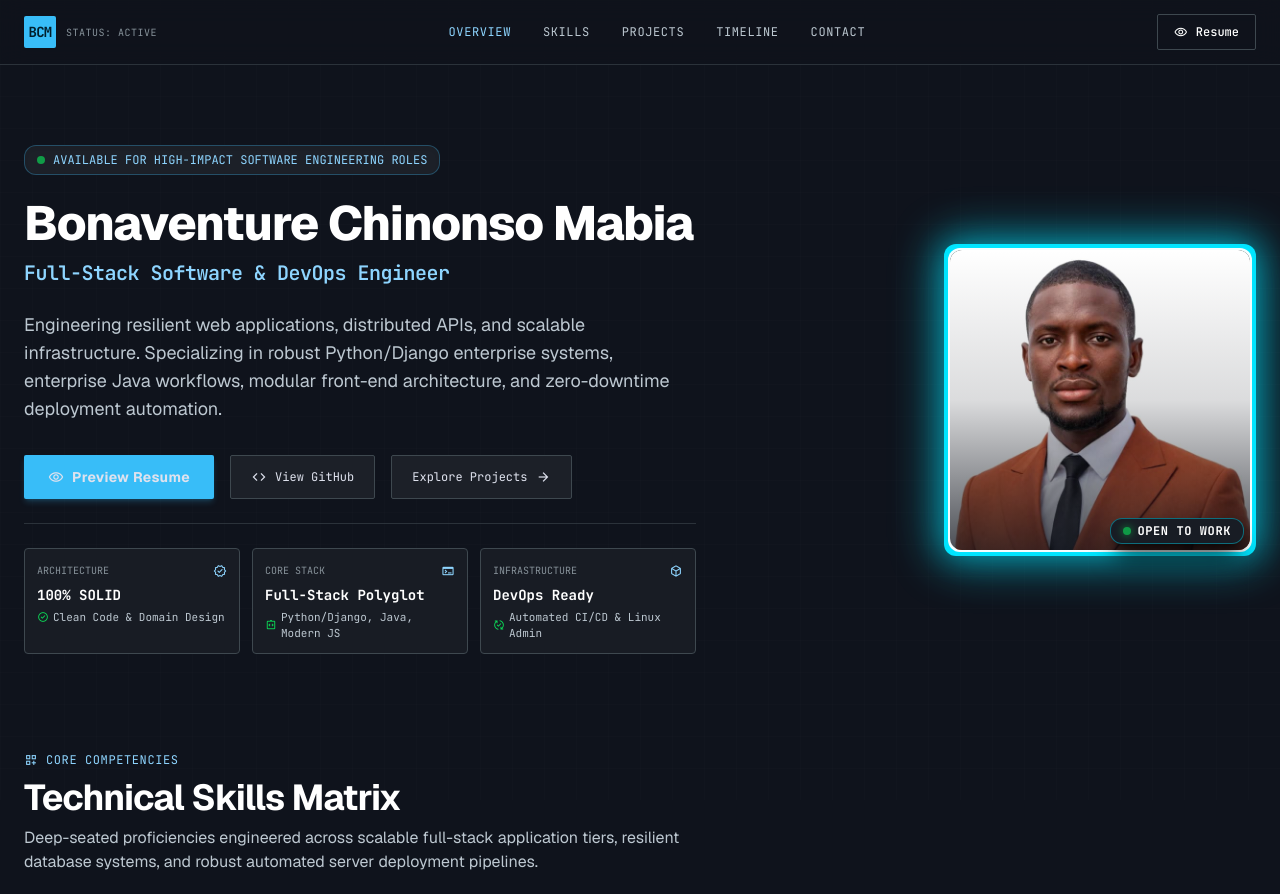
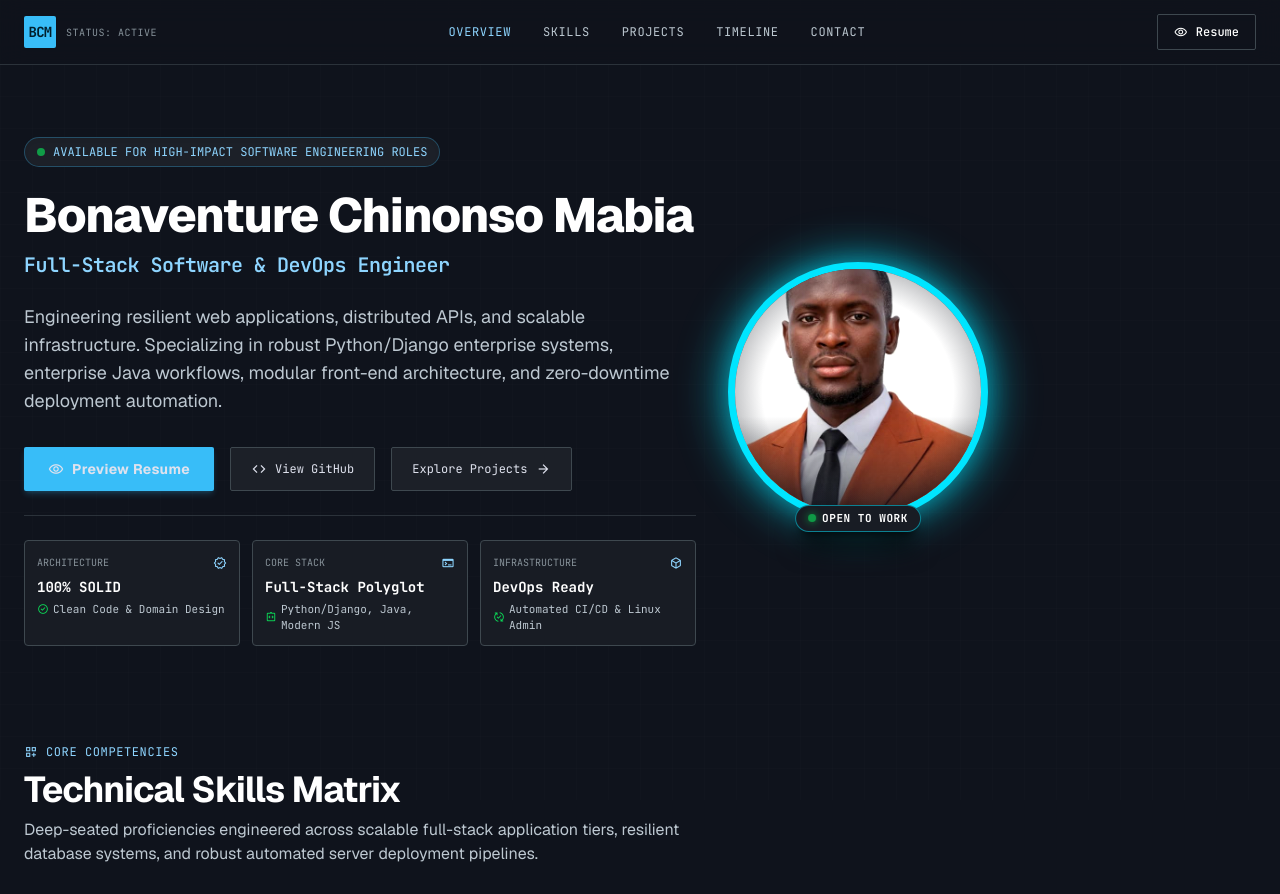
Before and after one commit to bonaventurechinoso-code/portfolio, a Flask app: page / in a window 1280 px wide. Shown: the top 894 px of the page. Run offline with Flask 3, Linux system fonts and the light colour scheme; some libraries are stand-ins or nearby versions.

Commit message:
fix(hero): perfect circle headshot tightly coupled to bio, fix tailwind full radius override, custom cyan glow & crop

```diff
--- a/templates/base.html
+++ b/templates/base.html
@@ -74,7 +74,7 @@
             "DEFAULT": "0.125rem",
             "lg": "0.25rem",
             "xl": "0.5rem",
-            "full": "0.75rem"
+            "full": "9999px"
           },
           "fontFamily": {
             "body-lg": ["Geist", "sans-serif"],
--- a/templates/index.html
+++ b/templates/index.html
@@ -6,7 +6,7 @@
   <!-- ======================================================= -->
   <!-- HERO SECTION -->
   <!-- ======================================================= -->
-  <section class="flex flex-col lg:flex-row items-center justify-between gap-8 lg:gap-10 pt-4 lg:pt-8" id="hero">
+  <section class="flex flex-col lg:flex-row items-center lg:items-center justify-start gap-6 lg:gap-8 pt-2 lg:pt-6 max-w-5xl" id="hero">
 
     <!-- Hero Left: Bio & Details -->
     <div class="flex-1 flex flex-col gap-6 max-w-2xl order-2 lg:order-1">
@@ -73,40 +73,43 @@
 
     </div>
 
-    <!-- Hero Right: Avatar Circular Card -->
-    <div class="w-full lg:w-auto flex flex-col items-center justify-center flex-shrink-0 order-1 lg:order-2">
-      <div class="relative group">
-        <!-- Outer Soft Glow in Accent Color (#00E5FF) -->
+    <!-- Hero Right: Avatar Circular Card Tight with Text -->
+    <div class="w-auto flex flex-col items-center justify-center flex-shrink-0 order-1 lg:order-2 my-2 lg:my-0">
+      <div class="relative flex items-center justify-center group">
+        <!-- Soft Cyan Glow in Accent Color (#00E5FF) -->
         <div
-          class="absolute -inset-2 rounded-full bg-[#00E5FF] opacity-35 blur-xl group-hover:opacity-55 transition-opacity duration-300 pointer-events-none">
+          class="absolute -inset-2 bg-[#00E5FF] opacity-35 blur-xl group-hover:opacity-55 transition-opacity duration-300 pointer-events-none"
+          style="border-radius: 50%;">
         </div>
 
-        <!-- 4px Border in Accent Color (#00E5FF) -->
+        <!-- 4px Border in Accent Color (#00E5FF) - 100% Perfect Circle (260px desktop, 180px mobile) -->
         <div
-          class="relative rounded-full p-1 bg-[#00E5FF] shadow-[0_0_30px_rgba(0,229,255,0.45),0_0_60px_rgba(0,229,255,0.2)]">
-          <!-- Inner Thin White Ring for Clean Separation -->
-          <div class="rounded-full p-[2px] bg-white/95">
-            <!-- Profile Image Circular Frame (200px mobile, 300px desktop) -->
+          class="relative w-[180px] h-[180px] lg:w-[260px] lg:h-[260px] p-[3px] bg-[#00E5FF] shadow-[0_0_25px_rgba(0,229,255,0.45),0_0_50px_rgba(0,229,255,0.2)]"
+          style="border-radius: 50%; border: 4px solid #00E5FF; box-sizing: border-box;">
+          <!-- Inner Circular Image Frame with Tight Crop to Eliminate White Background -->
+          <div
+            class="relative w-full h-full overflow-hidden bg-[#0f131c]"
+            style="border-radius: 50%;">
+            <img
+              src="{{ url_for('static', filename=profile.avatar) }}"
+              alt="{{ profile.name }}"
+              class="w-full h-full object-cover filter contrast-[1.05]"
+              style="object-position: center 15%; transform: scale(1.3); border-radius: 50%;"
+            />
+            <!-- Subtle Dark Vignette & Bottom Gradient to blend seamlessly with dark theme -->
             <div
-              class="relative w-[200px] h-[200px] lg:w-[300px] lg:h-[300px] rounded-full overflow-hidden bg-[#0f131c]">
-              <img
-                src="{{ url_for('static', filename=profile.avatar) }}"
-                alt="{{ profile.name }}"
-                class="w-full h-full object-cover object-top scale-110 filter contrast-[1.03]"
-              />
-              <!-- Subtle Dark Gradient Overlay at Bottom Edge to blend with background -->
-              <div
-                class="absolute inset-0 rounded-full bg-gradient-to-t from-[#0f131c]/75 via-[#0f131c]/15 to-transparent pointer-events-none">
-              </div>
+              class="absolute inset-0 pointer-events-none"
+              style="border-radius: 50%; background: radial-gradient(circle, transparent 55%, rgba(15, 19, 28, 0.45) 85%, rgba(15, 19, 28, 0.85) 100%), linear-gradient(to top, rgba(15, 19, 28, 0.75) 0%, transparent 40%);">
             </div>
           </div>
         </div>
 
-        <!-- Status Badge Overlapping Bottom-Right: Green Dot + OPEN TO WORK -->
+        <!-- Status Badge Overlapping the Bottom of the Circle: Green Dot + OPEN TO WORK -->
         <div
-          class="absolute bottom-1 right-1 lg:bottom-3 lg:right-3 z-20 flex items-center gap-1.5 px-3 py-1 rounded-full bg-[#181c24] border border-[#00E5FF]/40 shadow-xl shadow-black/80 font-code-block text-[10px] lg:text-xs text-white">
-          <span class="size-2 rounded-full bg-[#0bda57] animate-pulse shadow-[0_0_8px_#0bda57]"></span>
-          <span class="font-bold tracking-wider text-white">OPEN TO WORK</span>
+          class="absolute -bottom-2.5 left-1/2 -translate-x-1/2 z-20 whitespace-nowrap inline-flex items-center gap-1.5 px-3 py-1 bg-[#181c24] border border-[#00E5FF]/50 shadow-xl shadow-black/90 font-code-block text-[10px] lg:text-[11px] font-bold text-white tracking-wider"
+          style="border-radius: 9999px;">
+          <span class="size-2 bg-[#0bda57] animate-pulse shadow-[0_0_8px_#0bda57]" style="border-radius: 50%;"></span>
+          <span class="text-white">OPEN TO WORK</span>
         </div>
       </div>
     </div>
```
